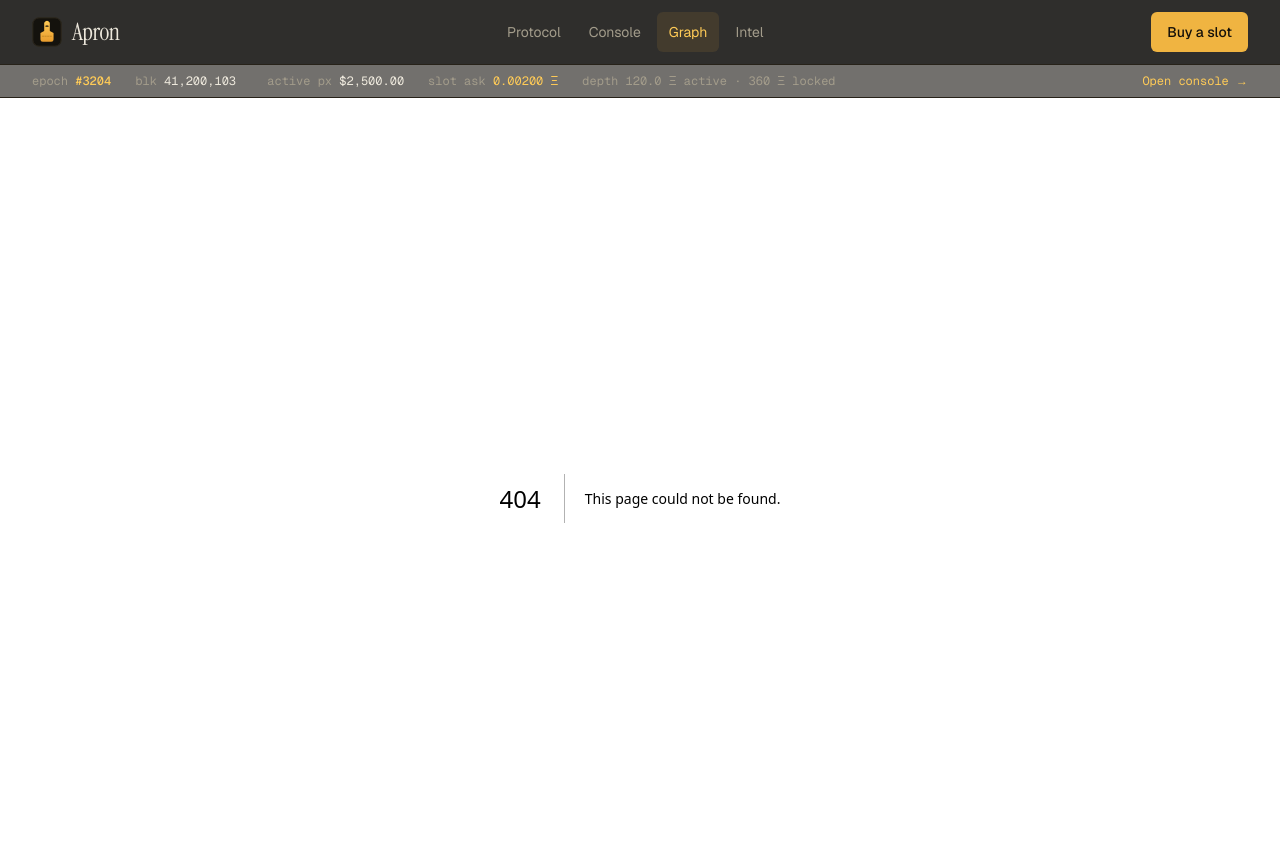
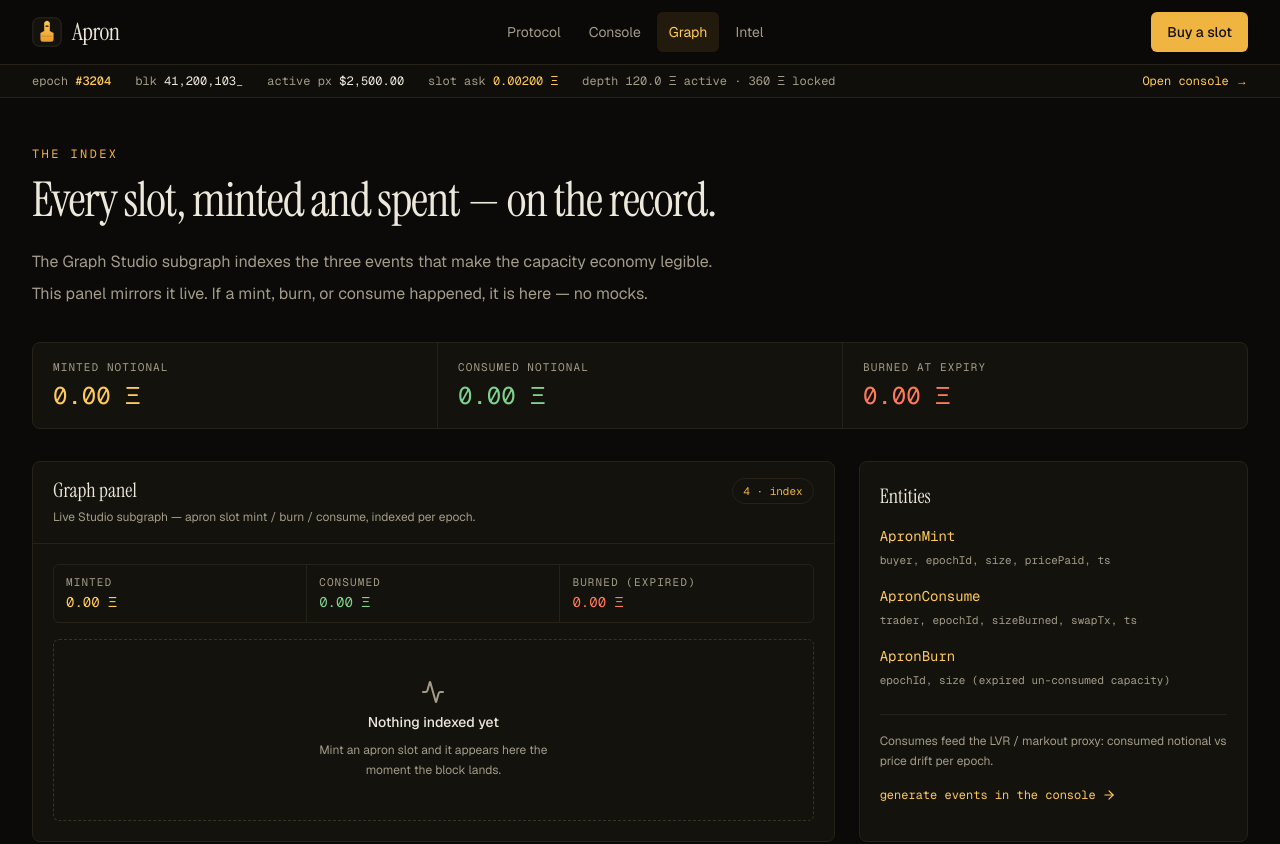
Before and after one commit to Kartikvyas1604/Cadence, a Next.js app: page /graph in a window 1280 px wide. Before the commit this address had no page. Shown: the top 844 px of the page. Built offline with nearby package versions, Linux system fonts and the light colour scheme.

Commit message:
feat: /graph explorer — live index page with entities and notional stats

```diff
--- /dev/null
+++ b/app/graph/page.tsx
@@ -0,0 +1,18 @@
+import type { Metadata } from "next";
+import { SiteFooter } from "@/components/site-footer";
+import { GraphExplorer } from "@/components/graph-explorer";
+
+export const metadata: Metadata = {
+  title: "Graph — Apron",
+  description:
+    "Live subgraph index of apron-slot mint, burn, and consume events with per-epoch notional totals.",
+};
+
+export default function GraphPage() {
+  return (
+    <>
+      <GraphExplorer />
+      <SiteFooter />
+    </>
+  );
+}
--- a/components/buy-apron-panel.tsx
+++ b/components/buy-apron-panel.tsx
@@ -8,7 +8,7 @@
 
 const PRESETS = [1, 2, 5];
 
-export function BuyApronPanel() {
+export function BuyApronPanel({ className = "" }: { className?: string }) {
   const s = useApron();
   const { buySlot } = useApronActions();
   const [size, setSize] = useState<number>(2);
@@ -17,7 +17,8 @@
   const ask = s.slotPricePerEth;
   const cost = size * ask;
   const insufficient = cost > s.wallet.eth;
-  const slot = s.wallet.slot && s.wallet.slot.epochId === s.epochId ? s.wallet.slot : null;
+  const slot =
+    s.wallet.slot && s.wallet.slot.epochId === s.epochId ? s.wallet.slot : null;
 
   async function handleBuy() {
     if (pending || insufficient) return;
@@ -31,11 +32,11 @@
 
   return (
     <Panel
+      className={className}
       id="buy"
       step="1 · buy"
       title="Buy an apron slot"
       caption="ERC-1155, current epoch only. Fixed primary price. Unused slots expire worthless."
-      className="lg:col-span-1"
     >
       {slot ? (
         <div className="flex flex-1 flex-col">
--- a/components/console-view.tsx
+++ b/components/console-view.tsx
@@ -61,11 +61,11 @@
         </div>
 
         <div className="mt-8 grid gap-6 lg:grid-cols-3">
-          <BuyApronPanel />
-          <SwapPanel />
-          <RejectLogPanel />
-          <GraphPanel />
-          <IntelPanel />
+          <BuyApronPanel className="lg:col-span-1" />
+          <SwapPanel className="lg:col-span-2" />
+          <RejectLogPanel className="lg:col-span-1" />
+          <GraphPanel className="lg:col-span-2" />
+          <IntelPanel className="lg:col-span-1" />
           <FactsCard />
         </div>
       </div>
--- /dev/null
+++ b/components/graph-explorer.tsx
@@ -0,0 +1,96 @@
+"use client";
+
+import Link from "next/link";
+import { ArrowRight } from "lucide-react";
+import { GraphPanel } from "./graph-panel";
+import { useApron } from "@/lib/apron/provider";
+import { fmtEth } from "@/lib/apron/format";
+
+const ENTITIES = [
+  ["ApronMint", "buyer, epochId, size, pricePaid, ts"],
+  ["ApronConsume", "trader, epochId, sizeBurned, swapTx, ts"],
+  ["ApronBurn", "epochId, size (expired un-consumed capacity)"],
+] as const;
+
+export function GraphExplorer() {
+  const s = useApron();
+  const totals = s.graph.reduce(
+    (acc, e) => {
+      if (e.kind === "mint") acc.minted += e.size;
+      if (e.kind === "consume") acc.consumed += e.size;
+      if (e.kind === "burn") acc.burned += e.size;
+      return acc;
+    },
+    { minted: 0, consumed: 0, burned: 0 },
+  );
+
+  return (
+    <main className="flex-1">
+      <div className="mx-auto w-full max-w-7xl px-4 py-12 md:px-6 lg:px-8">
+        <p className="font-mono text-xs uppercase tracking-[0.2em] text-accent">
+          the index
+        </p>
+        <h1 className="mt-2 max-w-3xl font-serif text-4xl leading-tight tracking-tight text-foreground md:text-5xl">
+          Every slot, minted and spent — on the record.
+        </h1>
+        <p className="mt-4 max-w-prose text-sm leading-7 text-muted md:text-base md:leading-8">
+          The Graph Studio subgraph indexes the three events that make the
+          capacity economy legible. This panel mirrors it live. If a mint,
+          burn, or consume happened, it is here — no mocks.
+        </p>
+
+        <dl className="mt-8 grid gap-px overflow-hidden rounded-lg border border-border bg-border font-mono sm:grid-cols-3">
+          {(
+            [
+              ["minted notional", totals.minted, "text-accent-strong"],
+              ["consumed notional", totals.consumed, "text-success"],
+              ["burned at expiry", totals.burned, "text-danger"],
+            ] as const
+          ).map(([label, value, cls]) => (
+            <div key={label} className="bg-surface px-5 py-4">
+              <dt className="text-[11px] uppercase tracking-widest text-muted">
+                {label}
+              </dt>
+              <dd className={`mt-1 text-2xl tabular-nums ${cls}`}>
+                {fmtEth(value, 2)} Ξ
+              </dd>
+            </div>
+          ))}
+        </dl>
+
+        <div className="mt-8 grid gap-6 lg:grid-cols-3">
+          <GraphPanel className="lg:col-span-2" />
+          <section
+            aria-label="Subgraph entities"
+            className="rounded-lg border border-border bg-surface p-5 lg:col-span-1"
+          >
+            <h2 className="font-serif text-xl text-foreground">Entities</h2>
+            <dl className="mt-4 space-y-4">
+              {ENTITIES.map(([name, fields]) => (
+                <div key={name}>
+                  <dt className="font-mono text-sm text-accent-strong">
+                    {name}
+                  </dt>
+                  <dd className="mt-1 break-words font-mono text-[11px] leading-5 text-muted">
+                    {fields}
+                  </dd>
+                </div>
+              ))}
+            </dl>
+            <p className="mt-6 border-t border-border pt-4 text-xs leading-5 text-muted">
+              Consumes feed the LVR / markout proxy: consumed notional vs price
+              drift per epoch.
+            </p>
+            <Link
+              href="/console"
+              className="mt-4 inline-flex items-center gap-1.5 font-mono text-xs text-accent-strong transition-colors duration-100 hover:text-foreground"
+            >
+              generate events in the console{" "}
+              <ArrowRight className="size-3.5" aria-hidden />
+            </Link>
+          </section>
+        </div>
+      </div>
+    </main>
+  );
+}
--- a/components/graph-panel.tsx
+++ b/components/graph-panel.tsx
@@ -12,7 +12,7 @@
   consume: { label: "consume", cls: "border-success/50 text-success" },
 };
 
-export function GraphPanel() {
+export function GraphPanel({ className = "" }: { className?: string }) {
   const s = useApron();
 
   const totals = s.graph.reduce(
@@ -27,11 +27,11 @@
 
   return (
     <Panel
+      className={className}
       id="graph"
       step="4 · index"
       title="Graph panel"
       caption="Live Studio subgraph — apron slot mint / burn / consume, indexed per epoch."
-      className="lg:col-span-2"
     >
       <dl className="mb-4 grid grid-cols-3 gap-px overflow-hidden rounded-md border border-border bg-border font-mono text-sm">
         {(
--- a/components/intel-panel.tsx
+++ b/components/intel-panel.tsx
@@ -1,12 +1,17 @@
 "use client";
 
 import { useState } from "react";
-import { CheckCircle2, RadioTower, RefreshCw, TriangleAlert } from "lucide-react";
+import {
+  CheckCircle2,
+  RadioTower,
+  RefreshCw,
+  TriangleAlert,
+} from "lucide-react";
 import { Panel } from "./panel";
 import { useApron, useApronActions } from "@/lib/apron/provider";
 import { fmtPricePerEth, timeAgo } from "@/lib/apron/format";
 
-export function IntelPanel() {
+export function IntelPanel({ className = "" }: { className?: string }) {
   const s = useApron();
   const { refreshIntel } = useApronActions();
   const [pending, setPending] = useState(false);
@@ -23,11 +28,11 @@
 
   return (
     <Panel
+      className={className}
       id="intel"
       step="5 · intel"
       title="Pay for the ask"
       caption="Hedera x402 paid capacity/toxicity intel writes the apron-slot ask. One call, real payment."
-      className="lg:col-span-1"
     >
       <div className="flex flex-1 flex-col">
         <div className="rounded-md border border-border bg-surface-raised/50 p-4">
@@ -62,7 +67,9 @@
             <dl className="mt-3 space-y-1 font-mono text-xs text-muted">
               <div className="flex justify-between gap-3">
                 <dt>source</dt>
-                <dd className="text-right text-foreground/85">{s.intel.source}</dd>
+                <dd className="text-right text-foreground/85">
+                  {s.intel.source}
+                </dd>
               </div>
               <div className="flex justify-between gap-3">
                 <dt>paid</dt>
--- a/components/reject-log-panel.tsx
+++ b/components/reject-log-panel.tsx
@@ -13,16 +13,16 @@
   "same-block-passive-unlock": "border-info/50 text-info",
 };
 
-export function RejectLogPanel() {
+export function RejectLogPanel({ className = "" }: { className?: string }) {
   const s = useApron();
 
   return (
     <Panel
+      className={className}
       id="rejects"
       step="3 · reject"
       title="Reject log"
       caption="Every revert at beforeSwap, on-chain and public. This is the product."
-      className="lg:col-span-1"
     >
       <ul className="mb-4 space-y-1.5 font-mono text-[11px] leading-5 text-muted">
         {(Object.keys(REJECT_REASONS) as RejectReason[]).map((code) => (
@@ -32,7 +32,9 @@
               className="mt-1.5 size-1 shrink-0 rounded-full bg-border-strong"
             />
             <span>
-              <span className="text-foreground/85">{REJECT_REASONS[code].title}</span>{" "}
+              <span className="text-foreground/85">
+                {REJECT_REASONS[code].title}
+              </span>{" "}
               — {code}
             </span>
           </li>
--- a/components/swap-panel.tsx
+++ b/components/swap-panel.tsx
@@ -17,7 +17,7 @@
 
 type ToggleKey = (typeof DEMO_TOGGLES)[number]["key"];
 
-export function SwapPanel() {
+export function SwapPanel({ className = "" }: { className?: string }) {
   const s = useApron();
   const { attemptSwap } = useApronActions();
   const [size, setSize] = useState("2");
@@ -37,15 +37,15 @@
   const slot =
     s.wallet.slot && s.wallet.slot.epochId === s.epochId ? s.wallet.slot : null;
   const outUsdc = quoteSwapOutUsdc(s.pool, sizeNum);
-  const impact =
-    sizeNum > 0 ? Math.abs(outUsdc / (s.pool.activeReserveUsdc)) : 0;
+  const impact = sizeNum > 0 ? Math.abs(outUsdc / s.pool.activeReserveUsdc) : 0;
   const spot = activePriceUsd(s.pool);
   const execPrice = sizeNum > 0 ? outUsdc / sizeNum : spot;
 
   const hasSlot = !!slot;
   const enoughCapacity = !!slot && sizeNum <= slot.capacity;
   const enoughDepth = sizeNum <= s.pool.activeReserveEth * 0.95;
-  const toggledAny = toggles.withoutSlot || toggles.oversize || toggles.reachPassive;
+  const toggledAny =
+    toggles.withoutSlot || toggles.oversize || toggles.reachPassive;
 
   const rejectionPreview = !hasSlot
     ? "no-slot"
@@ -79,11 +79,11 @@
 
   return (
     <Panel
+      className={className}
       id="swap"
       step="2 · swap"
       title="Swap against active depth"
       caption="beforeSwap checks slot ≥ size, burns the notional, fills against active reserves only."
-      className="lg:col-span-2"
     >
       <div className="flex flex-1 flex-col gap-4">
         <div>
@@ -190,18 +190,25 @@
           >
             {result.kind === "filled" ? (
               <div className="flex items-start gap-2.5">
-                <CheckCircle2 className="mt-0.5 size-4 shrink-0 text-success" aria-hidden />
+                <CheckCircle2
+                  className="mt-0.5 size-4 shrink-0 text-success"
+                  aria-hidden
+                />
                 <div className="text-sm leading-6">
                   <p className="font-medium text-success">Filled</p>
                   <p className="font-mono text-xs tabular-nums text-muted">
-                    swapped {fmtEth(result.sizeEth)} Ξ → {fmtUsdc(result.outUsdc)}{" "}
-                    USDC · slot notional burned · epoch #{s.epochId}
+                    swapped {fmtEth(result.sizeEth)} Ξ →{" "}
+                    {fmtUsdc(result.outUsdc)} USDC · slot notional burned ·
+                    epoch #{s.epochId}
                   </p>
                 </div>
               </div>
             ) : (
               <div className="flex items-start gap-2.5">
-                <XCircle className="mt-0.5 size-4 shrink-0 text-danger" aria-hidden />
+                <XCircle
+                  className="mt-0.5 size-4 shrink-0 text-danger"
+                  aria-hidden
+                />
                 <div className="text-sm leading-6">
                   <p className="font-medium text-danger">
                     Reverted at beforeSwap
```
